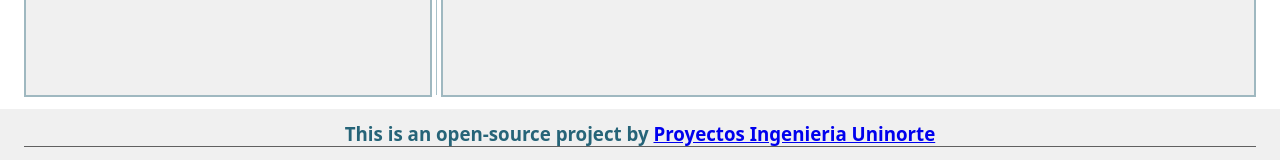
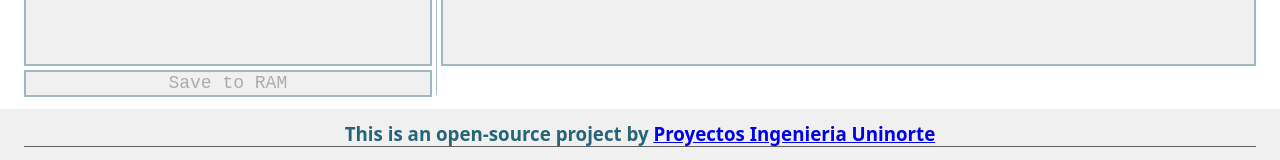
Before and after one commit to openlabun/MIPSTranslator, an Angular app in the folder app/: page / in a window 1280 px wide. Shown: the part 599-759 px from the top of the page. Built offline with nearby package versions, Linux system fonts and the light colour scheme; no server answers.

Commit message:
Add save RAM button

```diff
--- a/app/src/main-page/main-page.component.css
+++ b/app/src/main-page/main-page.component.css
@@ -13,7 +13,7 @@ app-list-view {
 .content-panel {
   display: grid;
   grid-template-columns: 1fr 1px 2fr;
-  grid-template-rows: auto 1px 2fr;
+  grid-template-rows: auto 1px 2fr auto;
   gap: 4px;
 }
 
@@ -24,7 +24,8 @@ h1 {
 }
 
 app-list-view,
-app-mips-detail {
+app-mips-detail,
+button {
   background: var(--secondary-background);
   border: 2px solid var(--divider);
   font-family: monospace, monospace;
--- a/app/src/main-page/main-page.component.html
+++ b/app/src/main-page/main-page.component.html
@@ -14,8 +14,10 @@
     <app-list-view style="grid-column: 1; grid-row: 3;" [singleSelectionFollowsFocus]="false"
       [itemsSource]="instructions" [dataTemplate]="instructionTemplate"
       (selectionChanged)="onInstructionSelected($event)"></app-list-view>
+    <button (click)="downloadRam()" style="grid-column: 1; grid-row: 4;" [disabled]="instructions.length === 0">Save to
+      RAM</button>
 
-    <hr vertical style="grid-column: 2; grid-row: 1 / span 3;">
+    <hr vertical style="grid-column: 2; grid-row: 1 / span 4;">
 
     <app-mips-detail [instruction]="selected" style="grid-column: 3; grid-row: 1 / span 3;"></app-mips-detail>
   </section>
--- a/app/src/main-page/main-page.component.ts
+++ b/app/src/main-page/main-page.component.ts
@@ -23,7 +23,7 @@ export class MainPageComponent {
   private readonly assistant = inject(AssistantService);
   private readonly translator = inject(TranslatorService);
 
-  readonly instructions: Partial<DecodedInstruction>[] = [];
+  readonly instructions: DecodedInstruction[] = [];
   readonly suggestions: string[] = [];
 
   textInput = model<string>('');
@@ -57,11 +57,35 @@ export class MainPageComponent {
     this.selected = args.selectedItem as DecodedInstruction;
   }
 
-  toAsm(instruction: Partial<DecodedInstruction>) {
-    return this.translator.toAsm(instruction as DecodedInstruction);
+  toAsm(instruction: DecodedInstruction) {
+    return this.translator.toAsm(instruction);
   }
 
-  toHex(instruction: Partial<DecodedInstruction>) {
-    return this.translator.toHex(instruction as DecodedInstruction);
+  toHex(instruction: DecodedInstruction) {
+    return this.translator.toHex(instruction);
+  }
+
+  downloadRam() {
+    const hexInstructions = this.instructions
+      .map((i) => this.toHex(i))
+      .join(' ');
+
+    // Check if hexInstructions is empty
+    if (!hexInstructions) {
+      return;
+    }
+
+    // Create a Blob with the hex instructions
+    const blob = new Blob([`v2.0 raw\n${hexInstructions}`], {
+      type: 'text/plain',
+    });
+
+    // Create a temporary anchor element to trigger the download
+    const anchor = document.createElement('a');
+    anchor.download = 'mips_instructions.hex';
+    anchor.href = window.URL.createObjectURL(blob);
+    anchor.click();
+
+    window.URL.revokeObjectURL(anchor.href);
   }
 }
```
